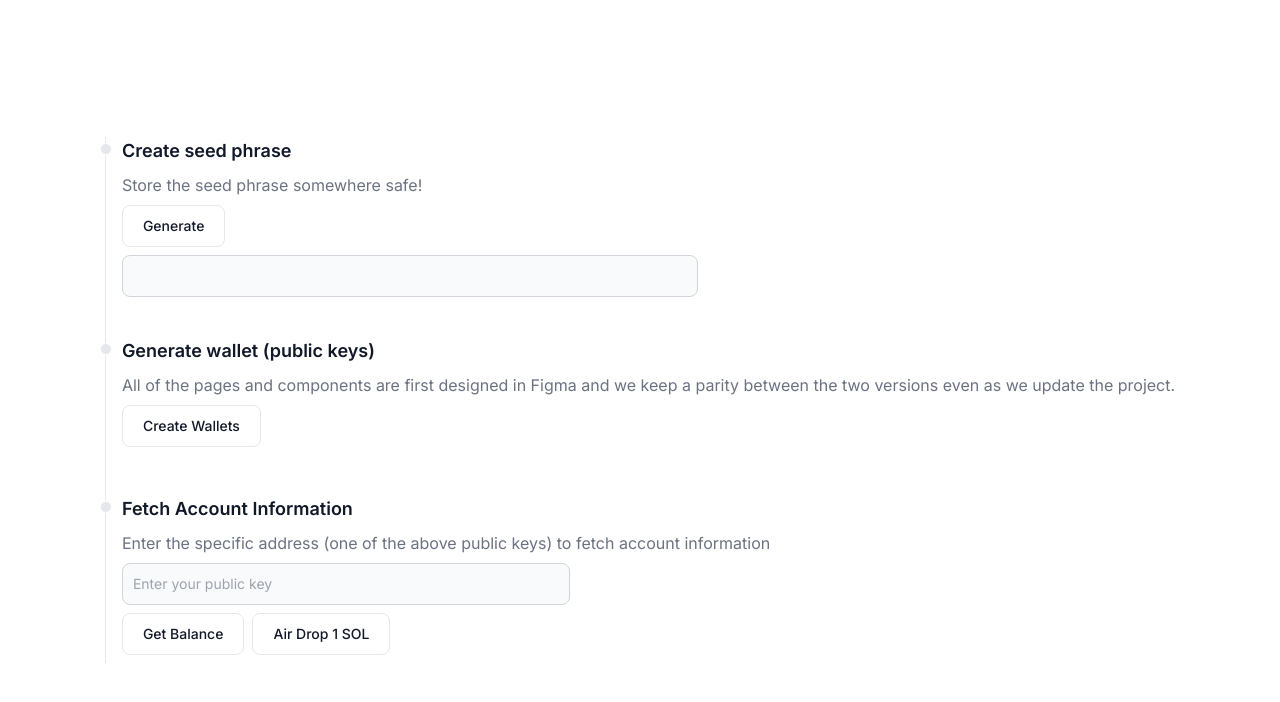
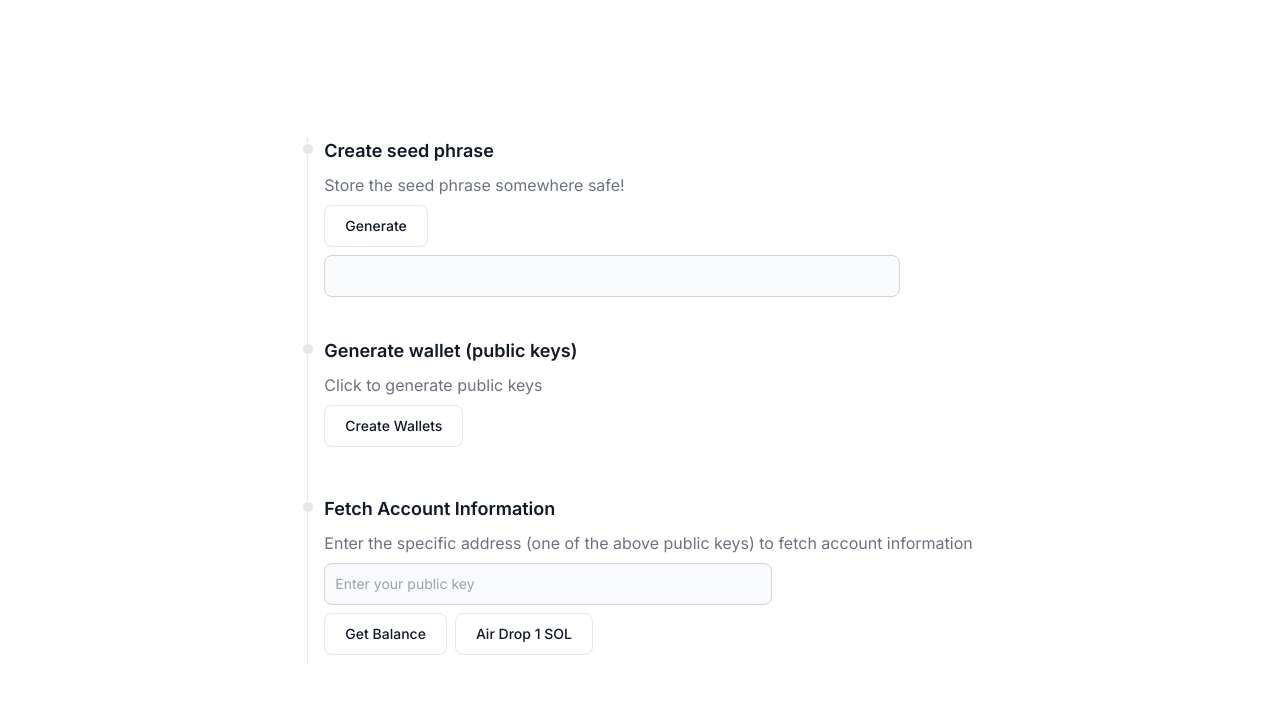
Before and after one commit to nishantguvvada/crypto-wallet-week2-100xdevs, a Next.js app: page /getWallet in a window 1280 px wide. Shown: the top 702 px of the page. Built offline with nearby package versions, Linux system fonts and the light colour scheme.

Commit message:
text update

```diff
--- a/app/getWallet/page.tsx
+++ b/app/getWallet/page.tsx
@@ -25,7 +25,7 @@ export default function GetWallet() {
             <li className="mb-10 ms-4">
                 <div className="absolute w-3 h-3 bg-gray-200 rounded-full mt-1.5 -start-1.5 border border-white dark:border-gray-900 dark:bg-gray-700"></div>
                 <time className="mb-1 text-lg font-semibold text-gray-900 dark:text-gray-500">Generate wallet (public keys)</time>
-                <p className="mt-2 mb-2 text-base font-normal text-gray-500 dark:text-gray-400">All of the pages and components are first designed in Figma and we keep a parity between the two versions even as we update the project.</p>
+                <p className="mt-2 mb-2 text-base font-normal text-gray-500 dark:text-gray-400">Click to generate public keys</p>
                 <GenerateWallet  mnemonic={mnemonic}/>
             </li>
             <li className="ms-4">
```
